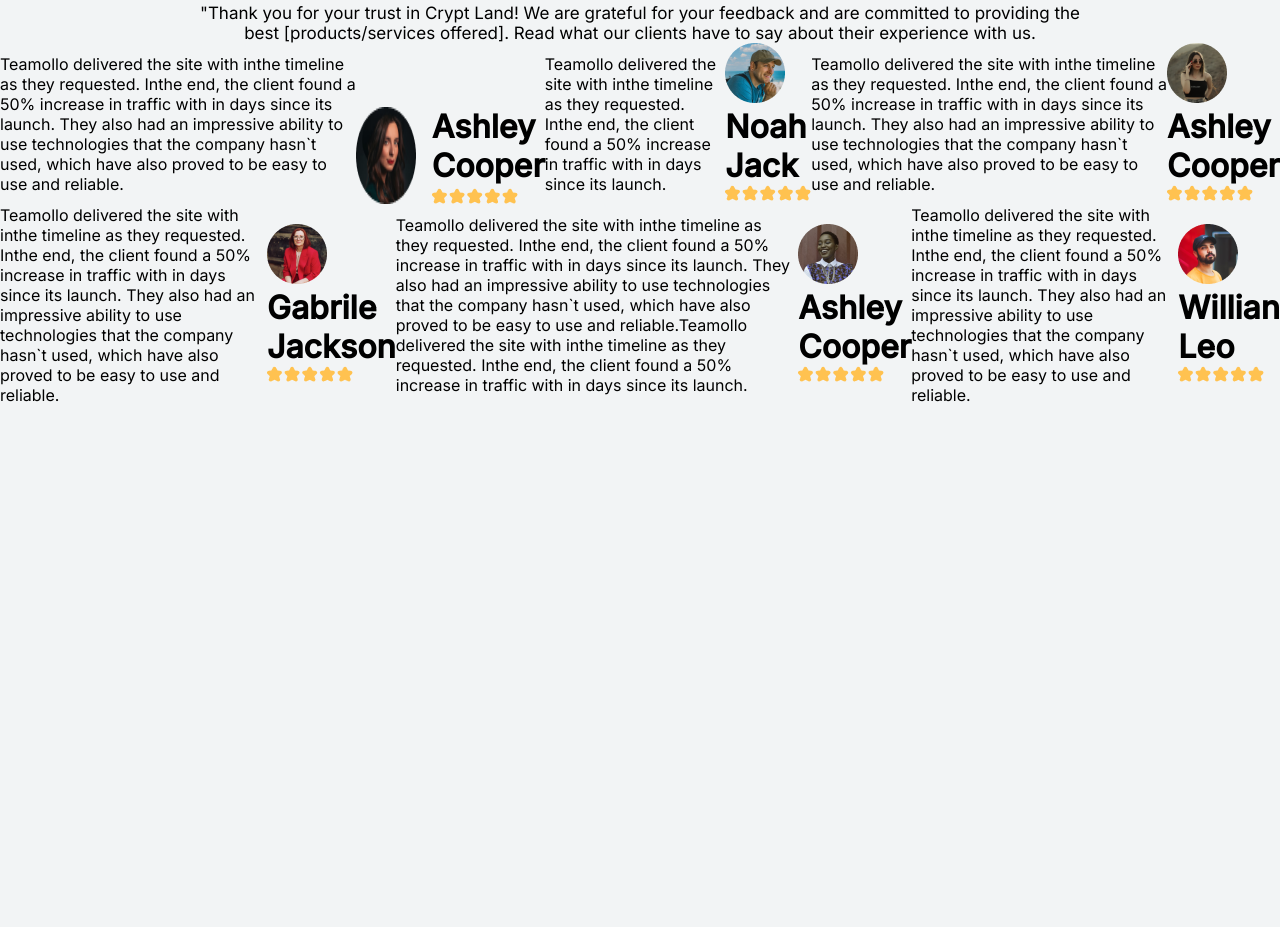
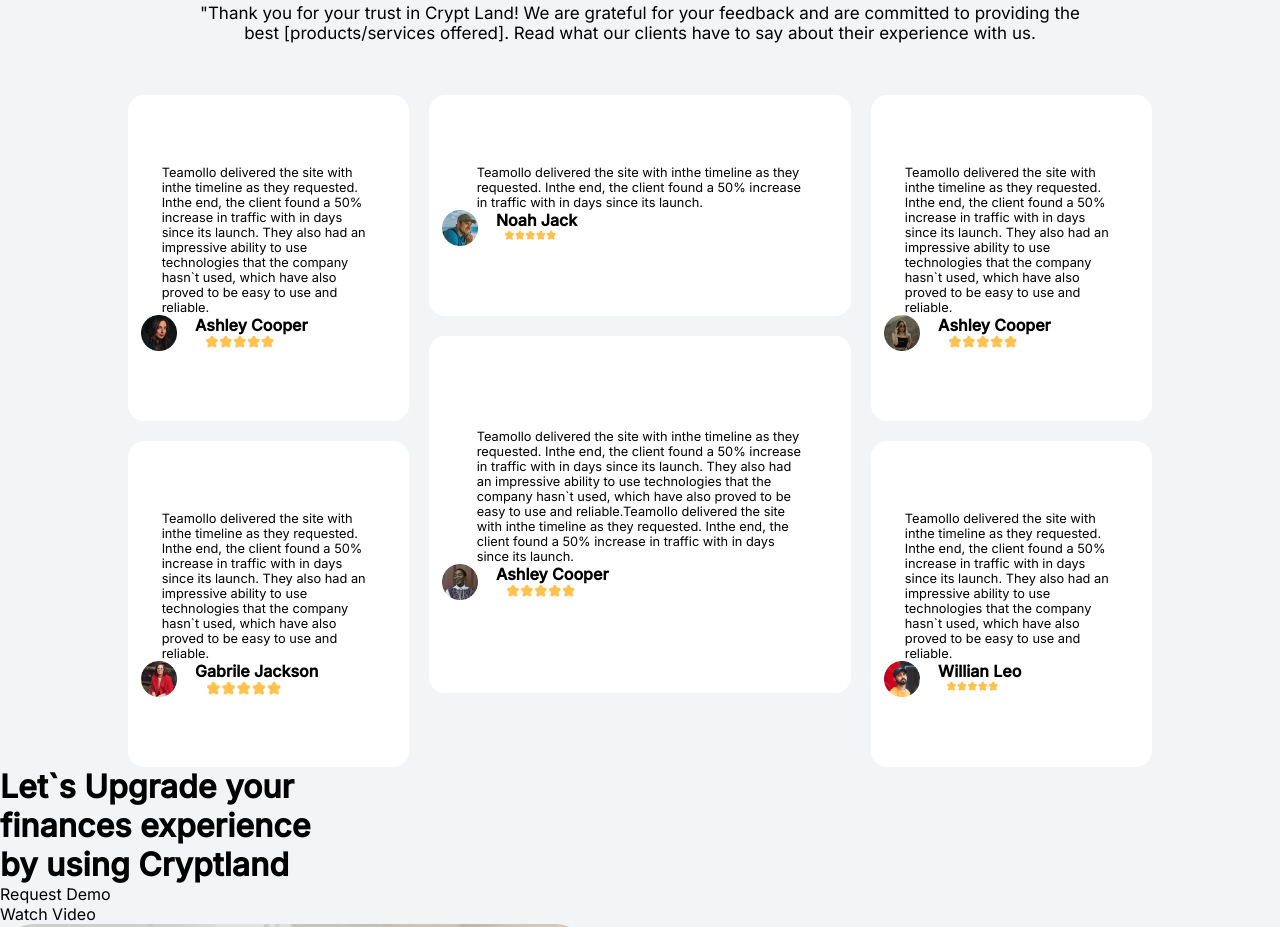
Before and after one commit to LuanaBecker24/Atividade-Website, a plain HTML site: page index.html in a window 1280 px wide. Shown: the part 5353-6280 px from the top of the page. Before the commit the page ends 5758 px from the top, so only its background shows below. Drawn offline with Linux system fonts and the light colour scheme.

Commit message:
Atualização site - 2° parte

```diff
--- a/css/style.css
+++ b/css/style.css
@@ -605,9 +605,9 @@ nav {
 
 .container_plans {
   margin-top: 6rem;
-  gap: 3rem;
+  gap: 2rem;
   display: flex;
-  justify-content: space-around;
+  justify-content: center;
   align-items: center;
 }
 
@@ -642,27 +642,59 @@ nav {
   font-size: 50px;
 }
 
-.container_message_first_line {
+.comments{
   display: flex;
-  justify-content: center;
-  align-items: center;
-
+  flex-direction: row;
+  justify-content: space-between;
+  gap: 20px;
+  width: 80%;
+  margin: auto;
+  margin-top: 3.3rem;
 }
 
-.container_message_second_line {
-  display: flex;
+.comments p{
+  font-family: var(--font1);
+  font-size: 0.8rem;
+  width: 80%;
+  align-items: center;
   justify-content: center;
-  align-items: center;
-
+  margin: auto;
 }
 
-.container_profile_1 {
-  display: flex;
-  margin-top: 4rem;
-  gap: 1rem;
+.fundo{
+  background-color: #FFFFFF;
+  border-radius: 1rem;
+  padding: 70px 7px;
 }
 
-.container_profile_1 div {
-  display: grid;
-  gap: 0.2rem;
+.blocks{
+  display: flex;
+  flex-direction: column;
+  gap: 20px;
 }
+.unica{
+  padding: 93px 7px;
+}
+.unica img{
+  width: 20%;
+}
+.comments h1{
+  width: 100%;
+  margin: auto;
+  font-size: 1rem;
+}
+.comments img{
+  width: 10%;
+  margin-left: 10%;
+}
+.second-line img{
+  width: 7%;
+}
+.people{
+  display: flex;
+}
+.people img{
+  width: 60%;
+  display: flex;
+  text-align: center;
+}
--- a/index.html
+++ b/index.html
@@ -275,70 +275,125 @@
             best [products/services offered]. Read what our clients have to say about their experience with us.
           </p>
         </div>
-        <div class="container_message_first_line">
+        <div class="comments">
+          <div class="first-line blocks">
+              <div class="fundo">
+                  <p>Teamollo delivered the site with inthe timeline as they requested. Inthe end, the client found a 50% increase in traffic with in days since its launch. They also had an impressive ability to use technologies that the company hasn`t used, which have also proved to be easy to use and reliable.</p>
+                  <div class="people">
+                    <div class="container_profile_1">
+
+                      <img src="./imagens/profiles/profile_pic.png" alt="foto usuário">
+                    </div>
+                    <div>
+                      <h1>
+                        Ashley Cooper
+                      </h1>
+                        <img src="./imagens/stars.png" alt="estrelas avaliação">
+                    </div>
+
+                  </div>
+              </div>
+              <div class="fundo">
                   <p>
-            Teamollo delivered the site with inthe timeline as they requested. Inthe end, the client found a 50% increase
-            in traffic with in days since its launch. They also had an impressive ability to use technologies that the
-            company hasn`t used, which have also proved to be easy to use and reliable.
+                    Teamollo delivered the site with inthe timeline as they requested. Inthe end, the client found a 50% increase in traffic with in days since its launch. They also had an impressive ability to use technologies that the company hasn`t used, which have also proved to be easy to use and reliable.
                   </p>
-          <div class="container_profile_1">
-            <img src="./imagens/profiles/profile_pic.png" alt="foto usuário">
+                  <div class="people">
+                    <div class="container_profile_4">
+                      <img src="./imagens/profiles/profile4.png" alt="foto usuário">
+                    </div>
                     <div>
-              <h1>Ashley Cooper</h1>
+                      <h1>
+                        Gabrile Jackson
+                      </h1>
                       <img src="./imagens/stars.png" alt="estrelas avaliação">
                     </div>
                   </div>
+
+              </div>
+          </div>
+          <div class="second-line blocks">
+              <div class="fundo ">
                   <p>
                       Teamollo delivered the site with inthe timeline as they requested. Inthe end, the client found a 50% increase in traffic with in days since its launch.
                   </p>
+                  <div class="people">
+                    <div>
                       <div class="container_profile_2">
                         <img src="./imagens/profiles/profile2.png" alt="foto usuário">
-            <div>
-              <h1>Noah Jack</h1>
-              <img src="./imagens/stars.png" alt="estrelas avaliação">
                       </div>
                     </div>
+                    <div>
+                      <h1>
+                        Noah Jack
+                      </h1>
+                      <img src="./imagens/stars.png" alt="estrelas avaliação">
+
+                    </div>
+                  </div>
+            </div>
+              <div class="fundo unica">
                   <p>
-            Teamollo delivered the site with inthe timeline as they requested. Inthe end, the client found a 50% increase in traffic with in days since its launch. They also had an impressive ability to use technologies that the company hasn`t used, which have also proved to be easy to use and reliable.
+                      Teamollo delivered the site with inthe timeline as they requested. Inthe end, the client found a 50% increase in traffic with in days since its launch. They also had an impressive ability to use technologies that the company hasn`t used, which have also proved to be easy to use and reliable.Teamollo delivered the site with inthe timeline as they requested. Inthe end, the client found a 50% increase in traffic with in days since its launch.
                   </p>
-          <div class="container_profile_3">
-            <img src="./imagens/profiles/profile3.png" alt="foto usuário">
+                  <div class="people">
+                    <div class="container_profile_5">
+                      <img src="./imagens/profiles/profile5.png" alt="foto usuário">
+                    </div>
                     <div>
                       <h1>Ashley Cooper</h1>
                       <img src="./imagens/stars.png" alt="estrelas avaliação">
                     </div>
                   </div>
               </div>
-          <div class="container_message_second_line">
+          </div>
+          <div class="third-line blocks">
+              <div class="fundo">
                   <p>
                       Teamollo delivered the site with inthe timeline as they requested. Inthe end, the client found a 50% increase in traffic with in days since its launch. They also had an impressive ability to use technologies that the company hasn`t used, which have also proved to be easy to use and reliable.
                     </p>
-          <div class="container_profile_4">
-            <img src="./imagens/profiles/profile4.png" alt="foto usuário">
+                    <div class="people">
+                      <div class="container_profile_3">
+                        <img src="./imagens/profiles/profile3.png" alt="foto usuário">
+                      </div>
                       <div>
-              <h1>Gabrile Jackson</h1>
+                        <h1>
+                          Ashley Cooper
+                        </h1>
                         <img src="./imagens/stars.png" alt="estrelas avaliação">
                       </div>
                     </div>
-          <p>
-            Teamollo delivered the site with inthe timeline as they requested. Inthe end, the client found a 50% increase in traffic with in days since its launch. They also had an impressive ability to use technologies that the company hasn`t used, which have also proved to be easy to use and reliable.Teamollo delivered the site with inthe timeline as they requested. Inthe end, the client found a 50% increase in traffic with in days since its launch.
-          </p>
-          <div class="container_profile_5">
-            <img src="./imagens/profiles/profile5.png" alt="foto usuário">
-            <div>
-              <h1>Ashley Cooper</h1>
-              <img src="./imagens/stars.png" alt="estrelas avaliação">
+
               </div>
-          </div>
+              <div class="fundo">
                   <p>
                       Teamollo delivered the site with inthe timeline as they requested. Inthe end, the client found a 50% increase in traffic with in days since its launch. They also had an impressive ability to use technologies that the company hasn`t used, which have also proved to be easy to use and reliable.
                   </p>
+                  <div class="people">
                     <div class="container_profile_6">
                       <img src="./imagens/profiles/profile6.png" alt="foto usuário">
+                    </div>
                    <div>
                       <h1>Willian Leo</h1>
                       <img src="./imagens/stars.png" alt="estrelas avaliação">
                     </div>
+                  </div>
+              </div>
+          </div>
+      </div>
+        <div class="container_upgrade">
+          <div class="container_upgrade_text">
+            <h1>Let`s Upgrade your</h1>
+            <h1>finances experience</h1>
+            <h1>by using Cryptland</h1>
+          </div>
+          <div class="container_upgrade_button_1">
+            <a class="container_button_request">Request Demo</a>
+          </div>
+          <div class="container_upgrade_button_2">
+            <a class="container_button_watch">Watch Video</a>
+          </div>
+          <div class="container_upgrade_imagem">
+            <img src="./imagens/last_image.png" alt="imagem duas meninas no computador">
           </div>
         </div>
       </div>
--- /dev/null
+++ b/style2.css
@@ -0,0 +1,25 @@
+
+
+.comments{
+    display: flex;
+    flex-direction: row;
+    justify-content: space-between;
+    gap: 10px;
+
+    width: 80%;
+    margin: auto;
+}
+.comments p{
+    font-family: var(--font1);
+    font-size: 0.8rem;
+}
+.fundo{
+    border: 1px solid black;
+    border-radius: 20px ;
+    padding: 4px;
+}
+.blocks{
+    display: flex;
+    flex-direction: column;
+    gap: 20px;
+}
```
Also changed, not shown: index2.html (added, +96 -0 lines), imagens/last_image.png (added). Lines whose indentation alone changed are shown as unchanged.
